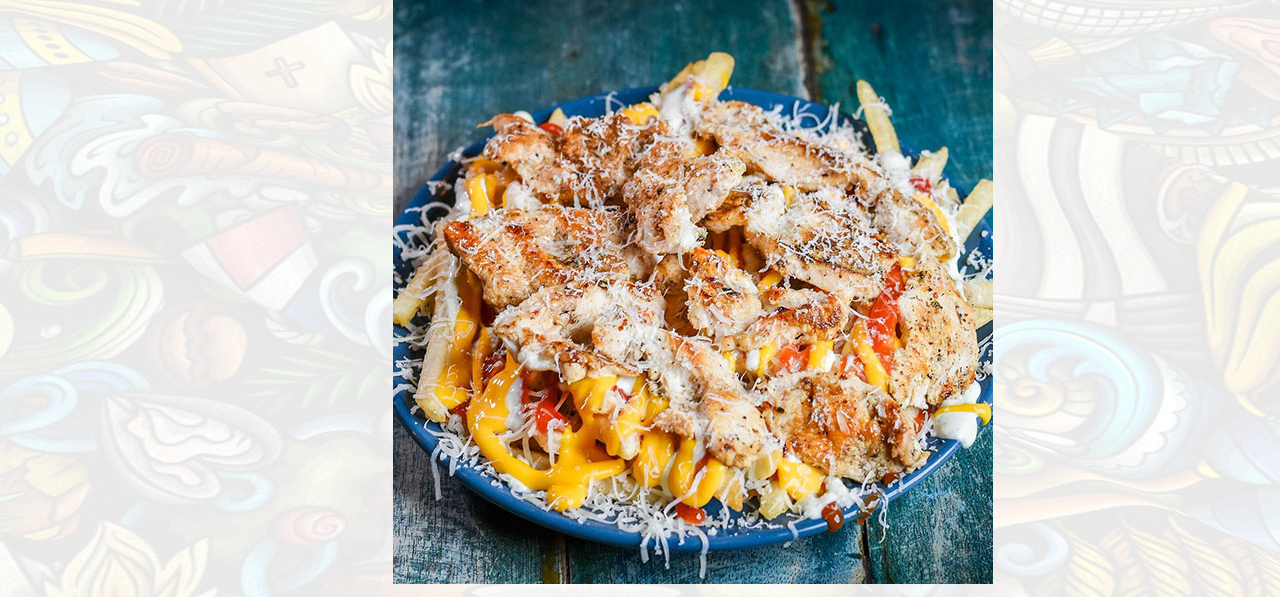
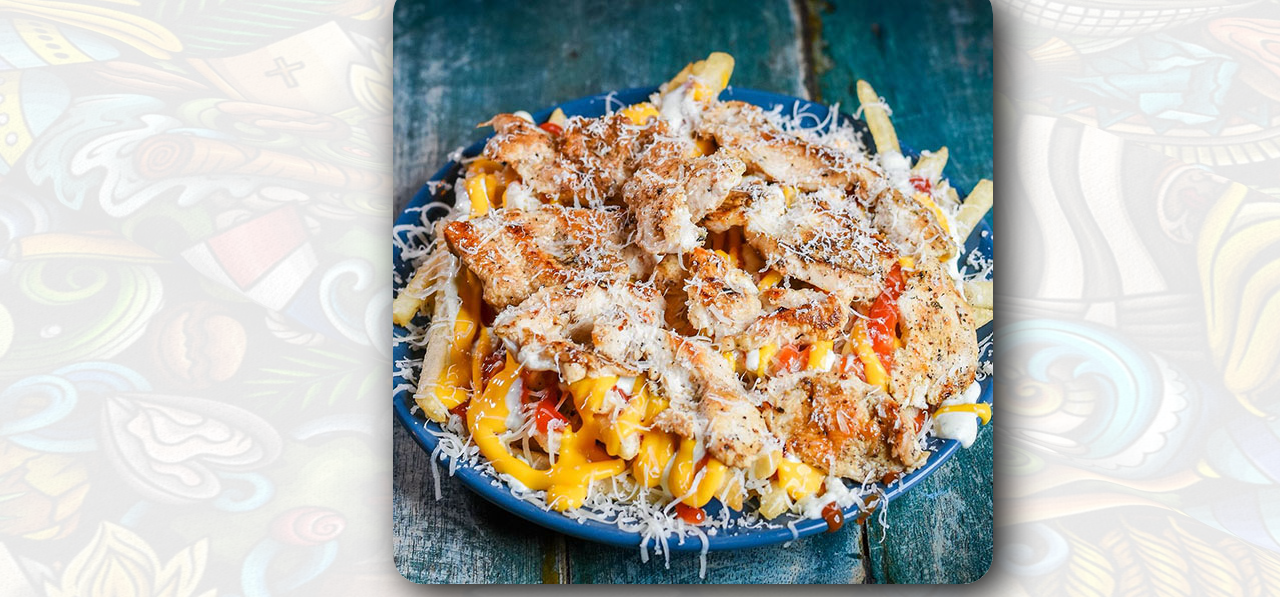
Before and after one commit to Jaynotious/mdc, a plain HTML site: page Gra1750p3JonathanArrieta2025/index.html in a window 1280 px wide. Shown: the part 159-756 px from the top of the page. Drawn offline with Linux system fonts and the light colour scheme.

Commit message:
Add files via upload

```diff
--- a/Gra1750p3JonathanArrieta2025/index.html
+++ b/Gra1750p3JonathanArrieta2025/index.html
@@ -46,6 +46,8 @@
 		.banner{
 		display:block;
 			margin:auto;
+			border-radius:30px;
+			box-shadow: 10px 10px 38px rgba(0,0,0,5);
 
 		}
 
```
